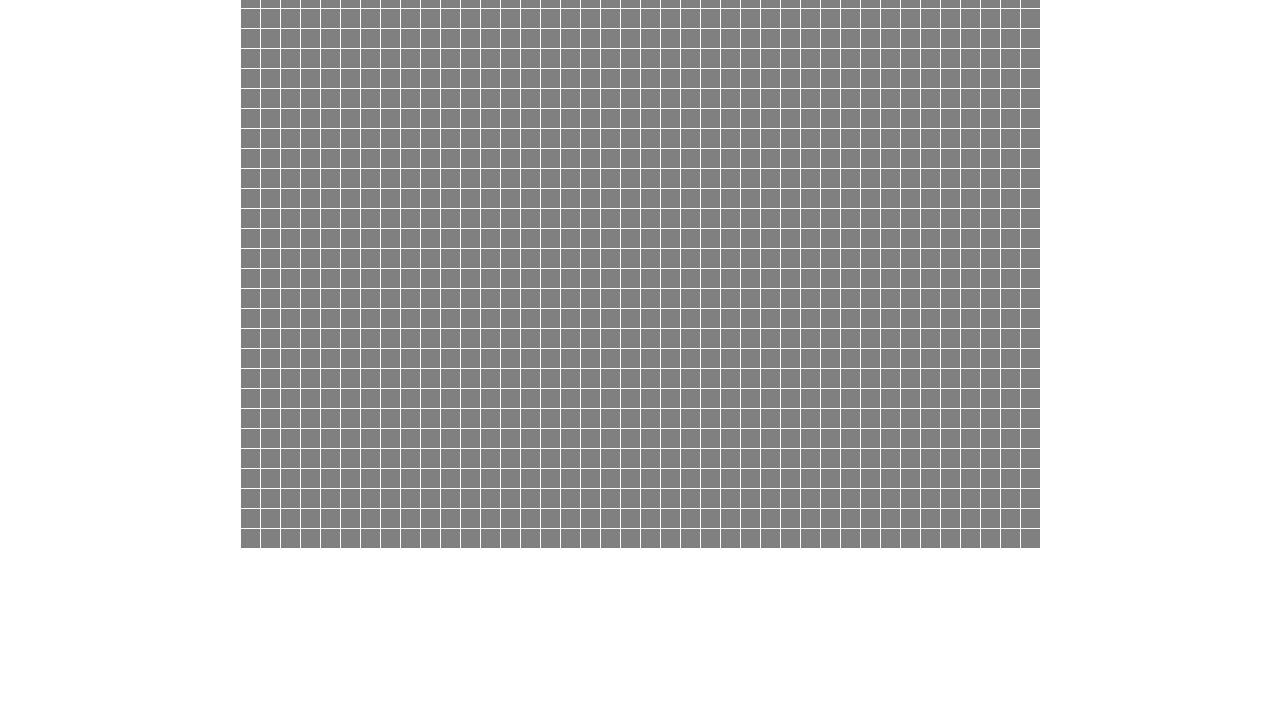
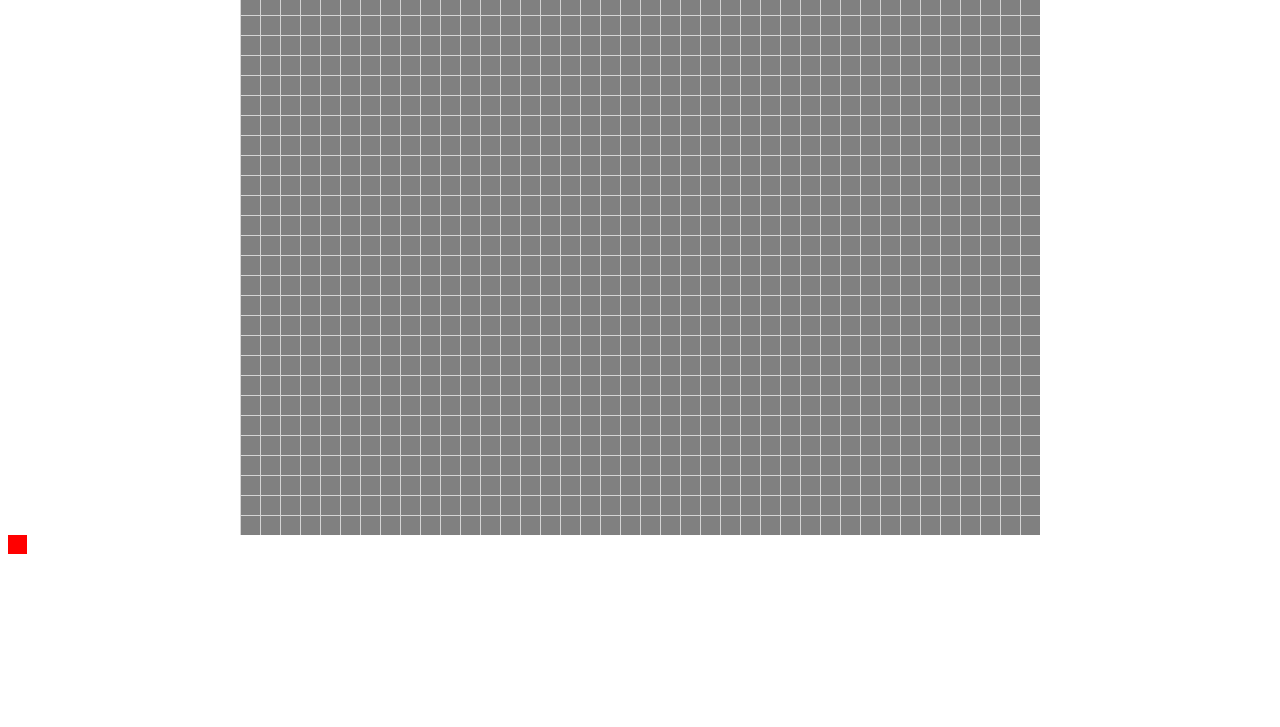
Before and after one commit to fac-15/react-dragon, a React app: page / in a window 1280 px wide. Shown: the part 73-800 px from the top of the page. Built offline with nearby package versions, Linux system fonts and the light colour scheme.

Commit message:
box with grid and onclick red little boxes

```diff
--- a/app.js
+++ b/app.js
@@ -1,6 +1,15 @@
-// import React from 'react';
-// import { render } from 'react-dom';
-// // import './dragon.css';
-// import Dragon from './index.js';
+import React from 'react';
+import { render } from 'react-dom';
+// import './dragon.css';
+import { Dragon, Cell } from './index.js';
 
-// render(<Dragon />, document.getElementById('root'));
+const App = () => {
+    return (
+        <div>
+            <Dragon />
+            <Cell />
+        </div>
+    );
+};
+
+render(<App />, document.getElementById('root'));
--- a/dragon.css
+++ b/dragon.css
@@ -1,7 +1,12 @@
-.board {
+.Board {
     position: relative;
     margin: 0 auto;
     background-color: grey;
-    background-image: linear-gradient(white 1px, transparent 1px),
-        linear-gradient(90deg, white 1px, transparent 1px);
+    background-image: linear-gradient(rgb(212, 212, 212) 1px, transparent 1px),
+        linear-gradient(90deg, rgb(212, 212, 212) 1px, transparent 1px);
 }
+
+.Cell {
+    background: red;
+    position: absolute;
+}
--- a/index.js
+++ b/index.js
@@ -6,21 +6,123 @@ const CELL_SIZE = 20;
 const WIDTH = 800;
 const HEIGHT = 600;
 
-const App = () => (
-    <div>
+class Cell extends React.Component {
+    render() {
+        console.log('in the cell');
+
+        const { x, y } = this.props;
+        console.log('in the props', this.props);
+
+        return (
+            <div
+                className="Cell"
+                style={{
+                    left: `${CELL_SIZE * x + 1}px`,
+                    top: `${CELL_SIZE * y + 1}px`,
+                    width: `${CELL_SIZE - 1}px`,
+                    height: `${CELL_SIZE - 1}px`
+                }}
+            />
+        );
+    }
+}
+
+class Dragon extends React.Component {
+    constructor() {
+        super();
+
+        // dividing the height and width for the nr of cells
+        this.rows = HEIGHT / CELL_SIZE;
+        this.cols = WIDTH / CELL_SIZE;
+        this.board = this.makeEmptyBoard();
+    }
+
+    state = {
+        cells: []
+    };
+
+    // Create empty board
+    makeEmptyBoard() {
+        let board = [];
+        for (let y = 0; y < this.rows; y++) {
+            board[y] = [];
+            for (let x = 0; x < this.cols; x++) {
+                board[y][x] = false;
+            }
+        }
+        return board;
+    }
+
+    // Create cells from this.board
+    makeCells() {
+        console.log('in the makecells');
+
+        let cells = [];
+        for (let y = 0; y < this.rows; y++) {
+            for (let x = 0; x < this.cols; x++) {
+                if (this.board[y][x]) {
+                    cells.push({ x, y });
+                }
+            }
+        }
+        return cells;
+    }
+
+    getElementOffset() {
+        const rect = this.boardRef.getBoundingClientRect();
+        const doc = document.documentElement;
+        return {
+            x: rect.left + window.pageXOffset - doc.clientLeft,
+            y: rect.top + window.pageYOffset - doc.clientTop
+        };
+    }
+
+    handleClick = event => {
+        console.log('in the handleclick');
+
+        const elemOffset = this.getElementOffset();
+        const offsetX = event.clientX - elemOffset.x;
+        const offsetY = event.clientY - elemOffset.y;
+
+        const x = Math.floor(offsetX / CELL_SIZE);
+        const y = Math.floor(offsetY / CELL_SIZE);
+
+        if (x >= 0 && x <= this.cols && y >= 0 && y <= this.rows) {
+            this.board[y][x] = !this.board[y][x];
+        }
+        this.setState({ cells: this.makeCells() });
+    };
+
+    render() {
+        const { cells } = this.state;
+        return (
             <div>
                 <div
-                className="board"
+                    className="Board"
                     style={{
                         width: WIDTH,
                         height: HEIGHT,
                         backgroundSize: `${CELL_SIZE}px ${CELL_SIZE}px`
                     }}
+                    onClick={this.handleClick}
+                    ref={n => {
+                        this.boardRef = n;
+                    }}
                 >
-                <h1>Hello</h1>
-            </div>
+                    {cells.map(cell => (
+                        <Cell
+                            x={cell.x}
+                            y={cell.y}
+                            key={`${cell.x},${cell.y}`}
+                        />
+                    ))}
+                    {/* <h1>Hello</h1> */}
                 </div>
             </div>
         );
+    }
+}
 
-render(<App />, document.getElementById('root'));
+// render(<Dragon />, document.getElementById('root'));
+
+export { Dragon, Cell };
```
Lines whose indentation alone changed are shown as unchanged.
